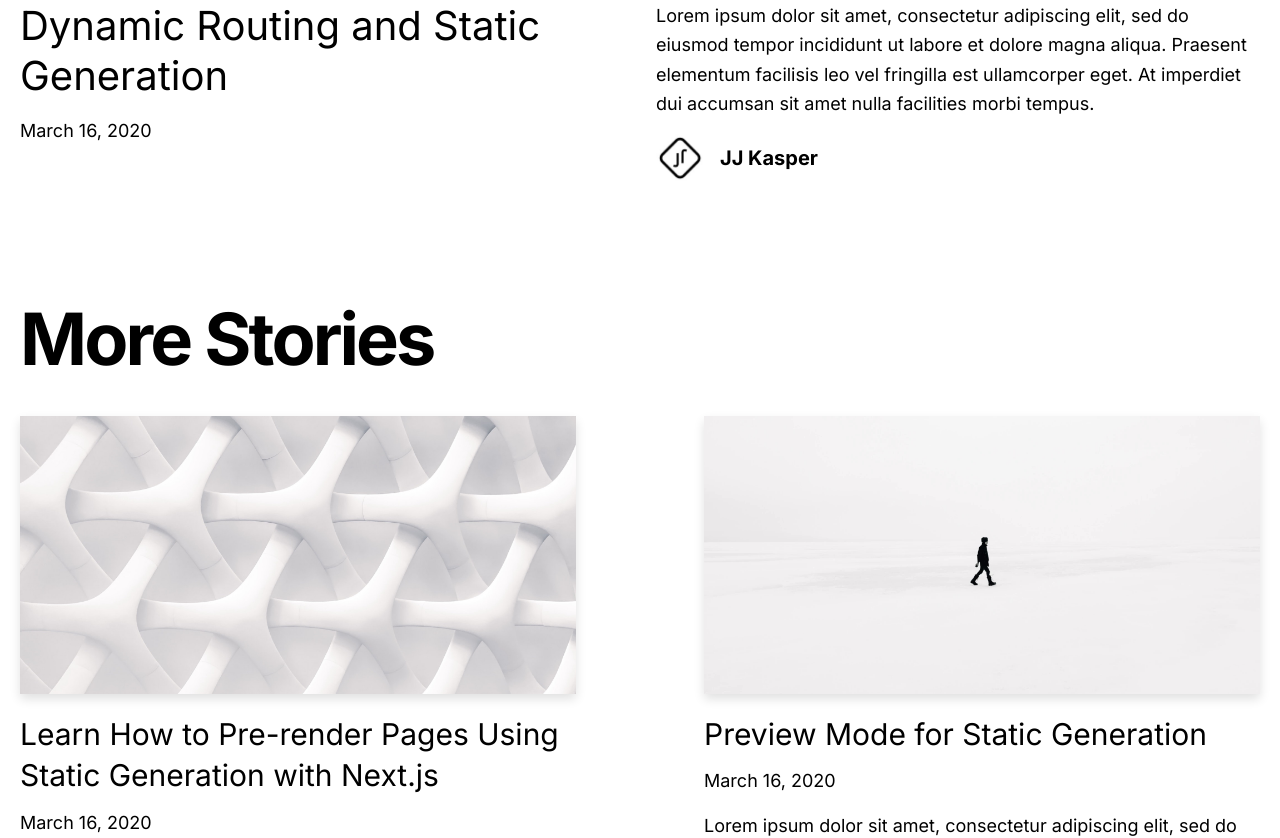
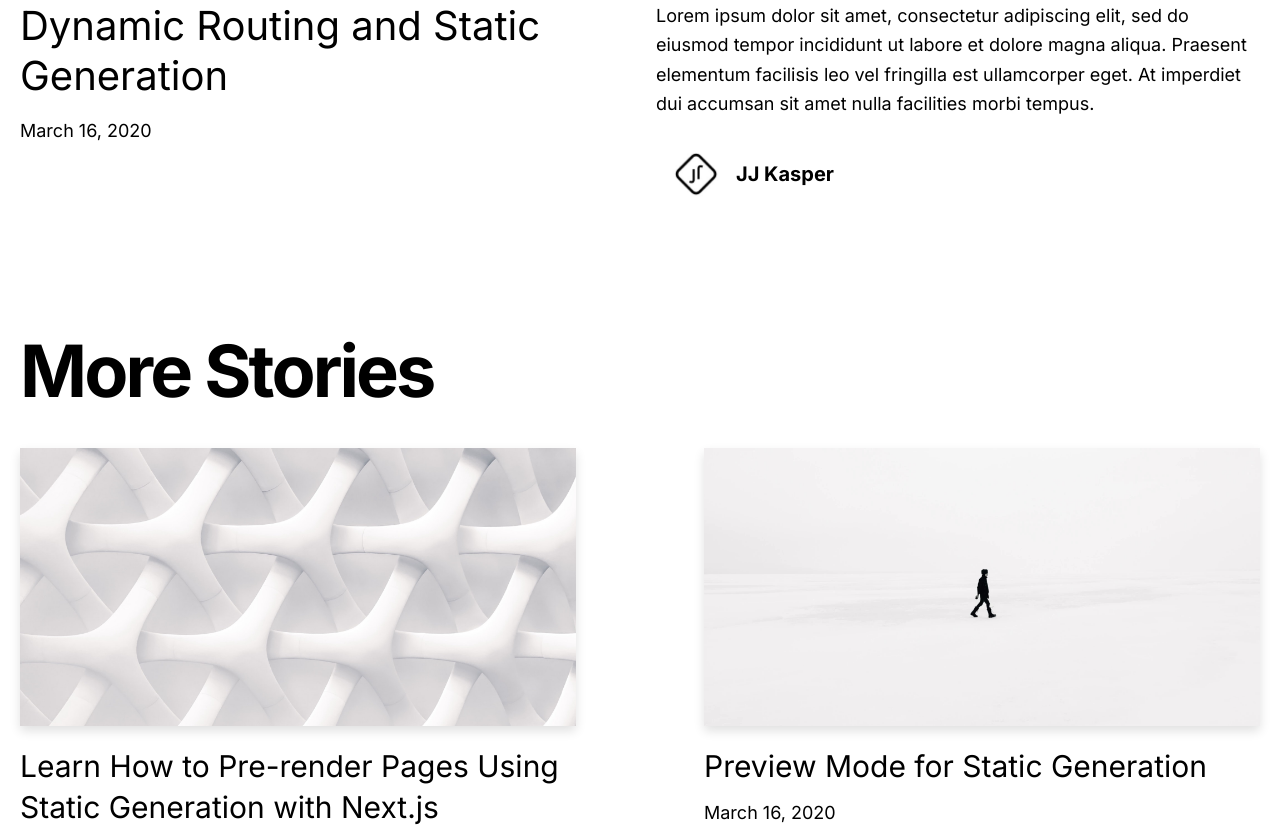
Before and after one commit to soleil-colza/Biograph, a Next.js app: page / in a window 1280 px wide. Shown: the part 920-1758 px from the top of the page. Built offline with nearby package versions, Linux system fonts and the light colour scheme.

Commit message:
chore: Update Avatar component styling

```diff
--- a/src/app/_components/avatar.tsx
+++ b/src/app/_components/avatar.tsx
@@ -6,7 +6,7 @@ type Props = {
 const Avatar = ({ name, picture }: Props) => {
   return (
     <div className="flex items-center">
-      <img src={picture} className="w-12 h-12 rounded-full mr-4" alt={name} />
+      <img src={picture} className="w-12 h-12 rounded-full m-4" alt={name} />
       <div className="text-xl font-bold">{name}</div>
     </div>
   );
```
